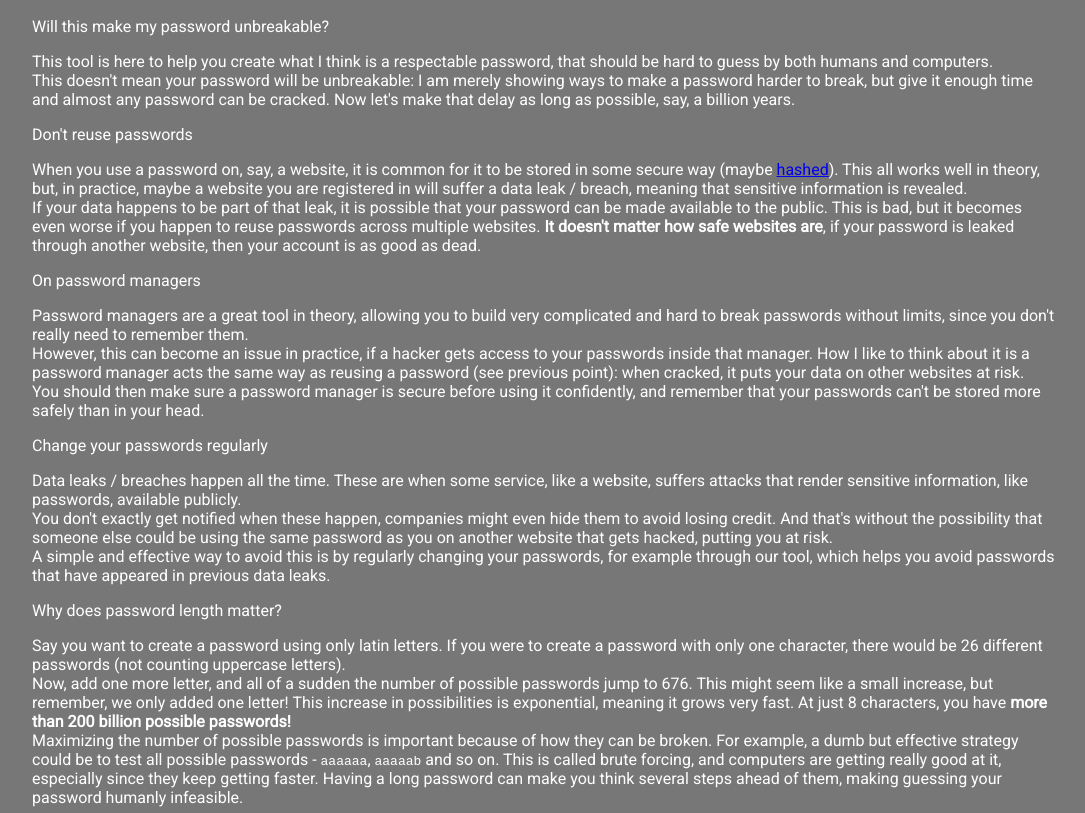
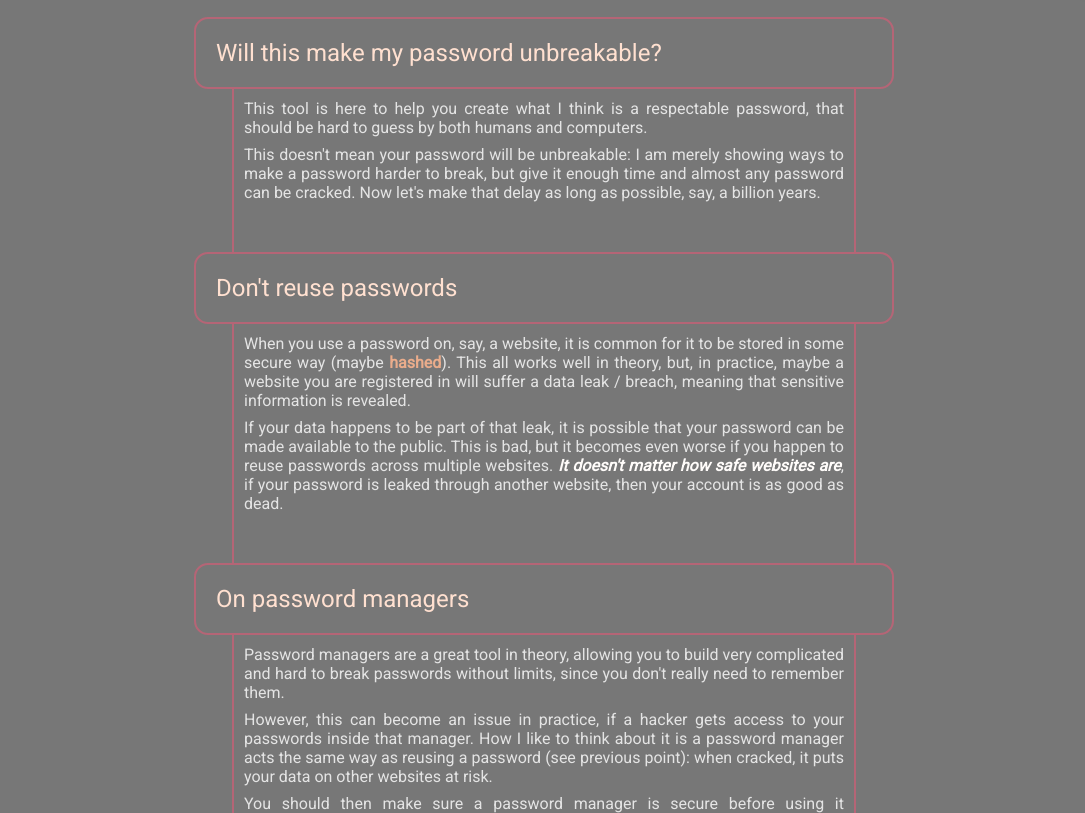
Before and after one commit to d-002/password, a plain HTML site: page index.html in a window 1280 px wide. Shown: the part 968-1781 px from the top of the page, without its empty margins (96-1181 px from the left). Drawn offline with Linux system fonts and the light colour scheme; no server answers.

Commit message:
styled more container content

```diff
--- a/index.html
+++ b/index.html
@@ -57,9 +57,9 @@
 
             <p class="notice">
                 Password hashes:
-                <a href="https://haveibeenpwned.com">pwnedpasswords</a>
+                <a href="https://haveibeenpwned.com" target="_blank">pwnedpasswords</a>
                 - English dictionary:
-                <a href="https://raw.githubusercontent.com/filiph/english_words/master/data/word-freq-top5000.csv">filiph on GitHub</a>
+                <a href="https://raw.githubusercontent.com/filiph/english_words/master/data/word-freq-top5000.csv" target="_blank">filiph on GitHub</a>
             </p>
         </div>
 
@@ -74,7 +74,7 @@
             <section>
                 <header>Don't reuse passwords</header>
                 <p>
-                    When you use a password on, say, a website, it is common for it to be stored in some secure way (maybe <a href="https://en.wikipedia.org/wiki/Hash">hashed</a>). This all works well in theory, but, in practice, maybe a website you are registered in will suffer a data leak / breach, meaning that sensitive information is revealed.<br />
+                    When you use a password on, say, a website, it is common for it to be stored in some secure way (maybe <a href="https://en.wikipedia.org/wiki/Hash" target="_blank">hashed</a>). This all works well in theory, but, in practice, maybe a website you are registered in will suffer a data leak / breach, meaning that sensitive information is revealed.<br />
                     If your data happens to be part of that leak, it is possible that your password can be made available to the public. This is bad, but it becomes even worse if you happen to reuse passwords across multiple websites. <strong>It doesn't matter how safe websites are</strong>, if your password is leaked through another website, then your account is as good as dead.
                 </p>
             </section>
--- a/style.css
+++ b/style.css
@@ -453,14 +453,14 @@ body.mobile #pass-container {
     color: #FFF7;
 }
 
-.notice a {
+:is(.notice, #more-container) a {
     color: #EAAC8B;
 
     font-weight: bold;
     text-decoration: none;
 }
 
-.notice a:hover {
+:is(.notice, #more-container) a:hover {
     color: #F1C1A7;
 }
 
@@ -519,6 +519,8 @@ body.mobile #pass-container {
     width: 80%;
 
     background-color: #0008;
+
+    text-align: left;
 }
 
 #more-container::before {
@@ -532,3 +534,60 @@ body.mobile #pass-container {
 
     background: linear-gradient(0, #0008, transparent);
 }
+
+#more-container>section {
+    overflow: hidden;
+
+    display: flex;
+    flex-direction: column;
+    align-items: center;
+}
+
+#more-container header {
+    padding: 20px;
+
+    width: calc(100% - 40px);
+    max-width: 700px;
+
+    box-sizing: border-box;
+    border: 2px solid #B56576;
+    border-radius: 14px;
+    color: #FFE0D0;
+
+    font-size: 24px;
+}
+
+#more-container p {
+    box-sizing: content-box;
+    margin: 0;
+    padding: 10px 10px 50px 10px;
+
+    width: 80%;
+    max-width: 600px;
+
+    border: 2px solid #B56576;
+    border-top: none;
+    border-bottom: none;
+
+    color: #FFFC;
+    font-size: 16px;
+    text-align: justify;
+}
+
+#more-container p>br {
+    content: "";
+    display: block;
+    margin: .5em;
+}
+
+#more-container p>code {
+    font-family: consolas, monospace;
+
+    color: #B56576;
+}
+
+#more-container p>strong {
+    font-weight: strong;
+    font-style: italic;
+    color: #FFFCFA;
+}
```
